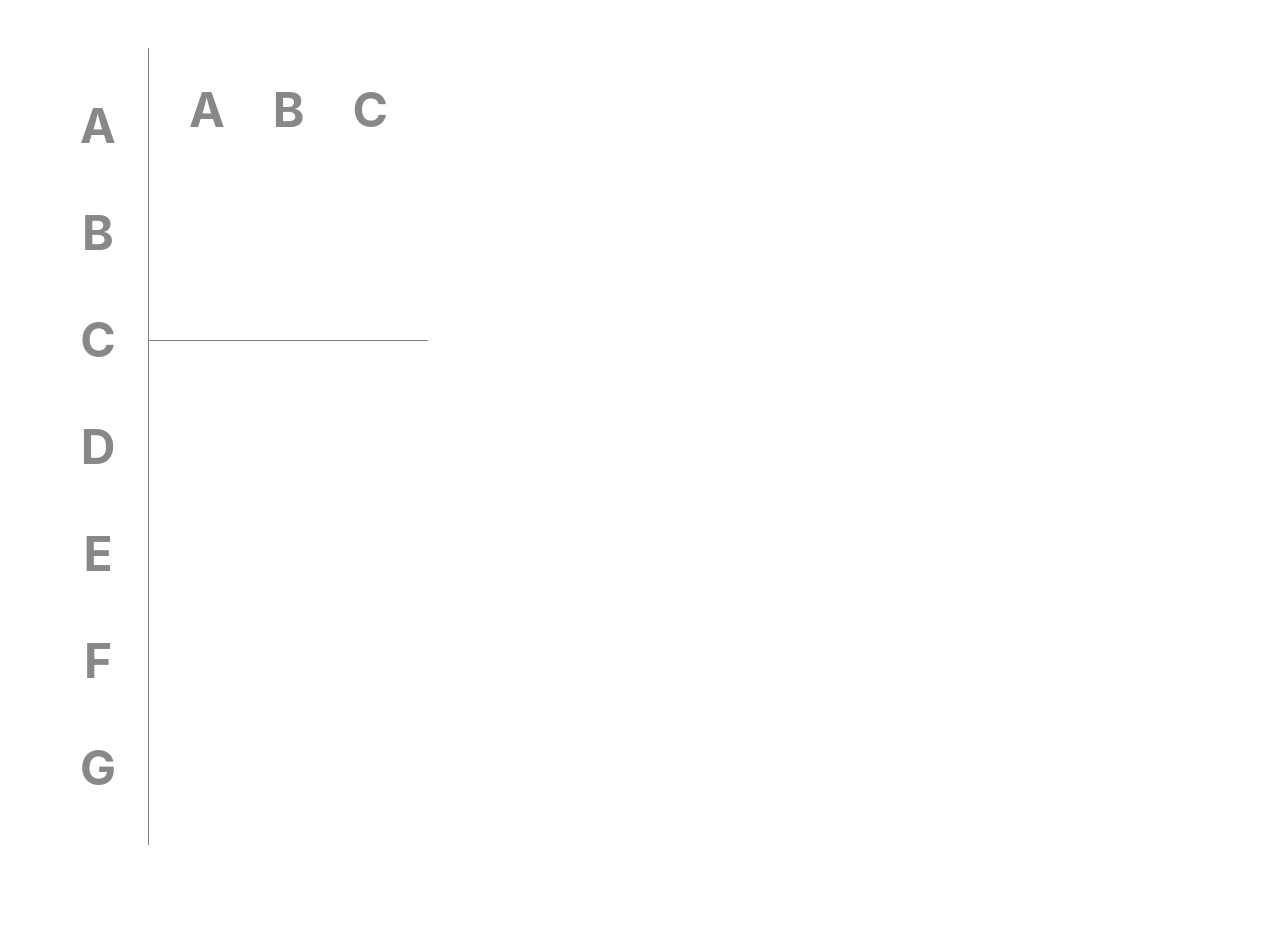
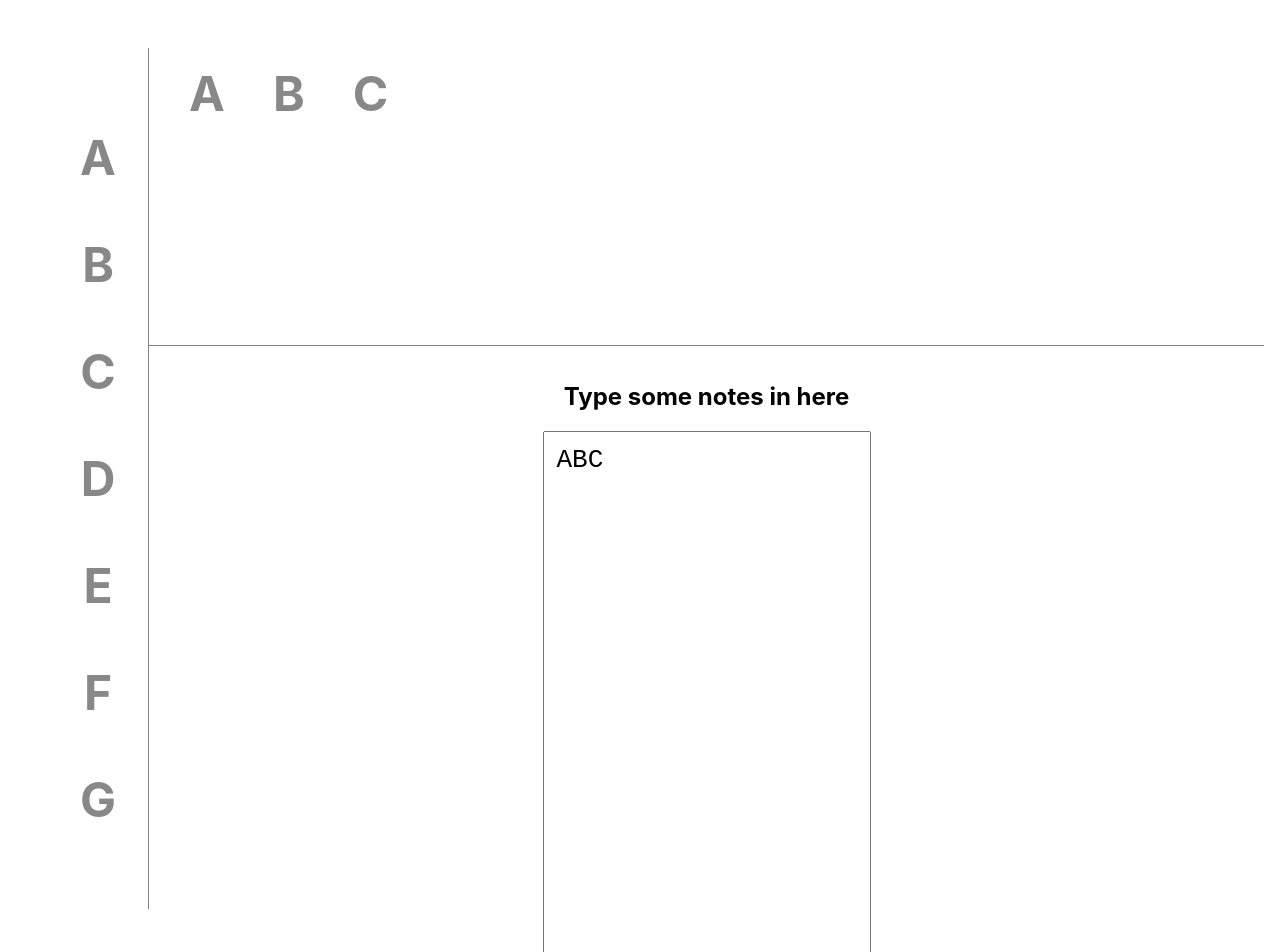
Before and after one commit to RocketPuppy/music-reder, a React (Create React App) app: page / in a window 1280 px wide. Shown: the top 952 px of the page. Before the commit the page ends 893 px from the top, so only its background shows below. Built offline with nearby package versions, Linux system fonts and the light colour scheme; the HTML template or start-up script is replaced by a standard one.

Commit message:
Note input

```diff
--- a/src/App.css
+++ b/src/App.css
@@ -7,22 +7,35 @@
 
 #composition {
     display: flex;
+    width: 100%;
     flex-direction: column;
+    flex: 1;
 }
 
 #note-color-picker {
     width: 100px;
     border-right: 1px solid grey;
+    flex: 0;
+    padding: 2em;
 }
 
 #notes {
     flex: 1;
+    width: 100%;
     border-bottom: 1px solid grey;
     padding: 1em;
+    margin: 0;
+    text-align: left;
+    overflow-wrap: break-word;
+    word-wrap: break-word;
+    word-break: break-all;
 }
 
 #note-input {
     flex: 2;
+    width: 100%;
+    padding: 1em;
+    margin: 0;
 }
 
 .note {
@@ -58,3 +71,13 @@
     right: 0;
     bottom: 0;
 }
+
+.text-input {
+    font-size: 2em;
+    padding: .5em;
+}
+
+#note-input .text-input {
+    height: 100%;
+    width: 300px;
+}
--- a/src/App.js
+++ b/src/App.js
@@ -2,6 +2,7 @@ import React, { useState } from 'react';
 import './App.css';
 import NoteColorPicker from "./note-color-picker";
 import Notes from "./notes";
+import NoteInput from "./note-input";
 
 const grey = "#888888";
 const initialColors = {
@@ -14,7 +15,7 @@ const initialColors = {
   "G": grey
 };
 
-const  setColorForNote = (colors, setColors) => (note, color) =>
+const setColorForNote = (colors, setColors) => (note, color) =>
   setColors({ ...colors, [note]: color });
 
 function App() {
@@ -26,7 +27,7 @@ function App() {
       <NoteColorPicker colors={colors} setColorForNote={setColorForNote(colors, setColors)} />
       <div id="composition">
         <Notes notes={notes} colors={colors} />
-        <div id="note-input" />
+        <NoteInput notes={notes} setNotes={setNotes} />
       </div>
     </div>
   );
--- /dev/null
+++ b/src/note-input.js
@@ -0,0 +1,25 @@
+import React from 'react';
+
+const filterValidNotes = (notesString) =>
+  notesString.replace(/[^abcdefg]/gi, '');
+
+const upperCase = (notesString) =>
+  notesString.toUpperCase();
+
+const toNotes = (notesString) =>
+  notesString.replace(/[ABCDEFG]/gi, "$&,").split(",");
+
+const NoteInput = ({ notes, setNotes }) => (
+  <div id="note-input">
+    <h2>Type some notes in here</h2>
+    <textarea
+      className="text-input"
+      value={notes.join("")}
+      onChange={(e) => (
+        setNotes(toNotes(upperCase(filterValidNotes(e.target.value))))
+      )}
+    />
+  </div>
+);
+
+export default NoteInput;
--- a/src/notes.js
+++ b/src/notes.js
@@ -2,8 +2,8 @@ import React from "react";
 
 const Notes = ({ notes, colors }) => (
   <p id="notes">
-    {notes.map((note) => (
-      <span className="note" style={{ color: colors[note] }}>{note}</span>
+    {notes.map((note, index) => (
+      <span key={index} className="note" style={{ color: colors[note] }}>{note}</span>
     ))}
   </p>
 );
```
